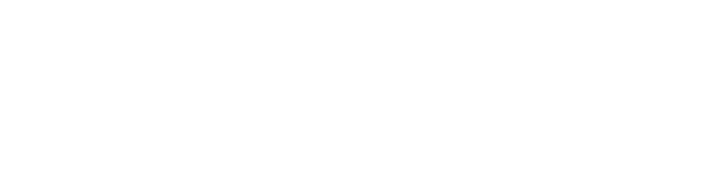
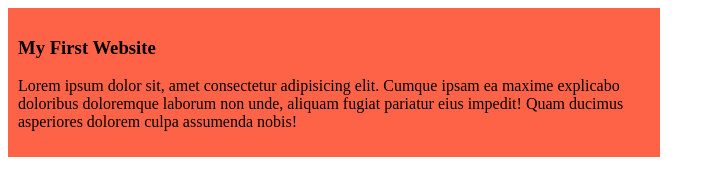
Before and after one commit to moriammunni/my-simple-website, a plain HTML site: page index.html in a window 1280 px wide. Shown: the whole page, without its empty margins (0-715 px from the left). Drawn offline with Linux system fonts and the light colour scheme.

Commit message:
Added First Blog

```diff
--- a/index.html
+++ b/index.html
@@ -3,9 +3,13 @@
 <head>
     <meta charset="UTF-8">
     <meta name="viewport" content="width=device-width, initial-scale=1.0">
-    <title>Document</title>
+    <title>Second Practice For Git</title>
+    <link rel="stylesheet" href="style.css">
 </head>
 <body>
-
+    <div>
+        <h3>My First Website</h3>
+    <p>Lorem ipsum dolor sit, amet consectetur adipisicing elit. Cumque ipsam ea maxime explicabo doloribus doloremque laborum non unde, aliquam fugiat pariatur eius impedit! Quam ducimus asperiores dolorem culpa assumenda nobis!</p>
+    </div>
 </body>
 </html>
--- /dev/null
+++ b/style.css
@@ -0,0 +1,5 @@
+div{
+    background-color: tomato;
+    width: 50%;
+    padding: 10px;
+}
```
